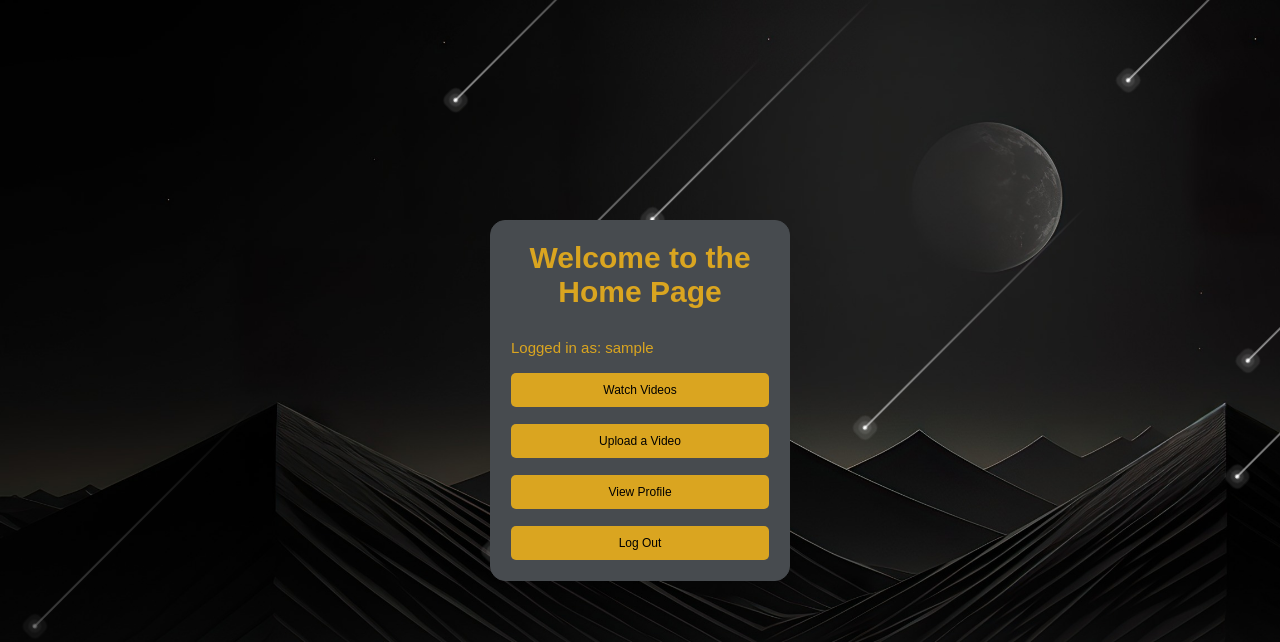
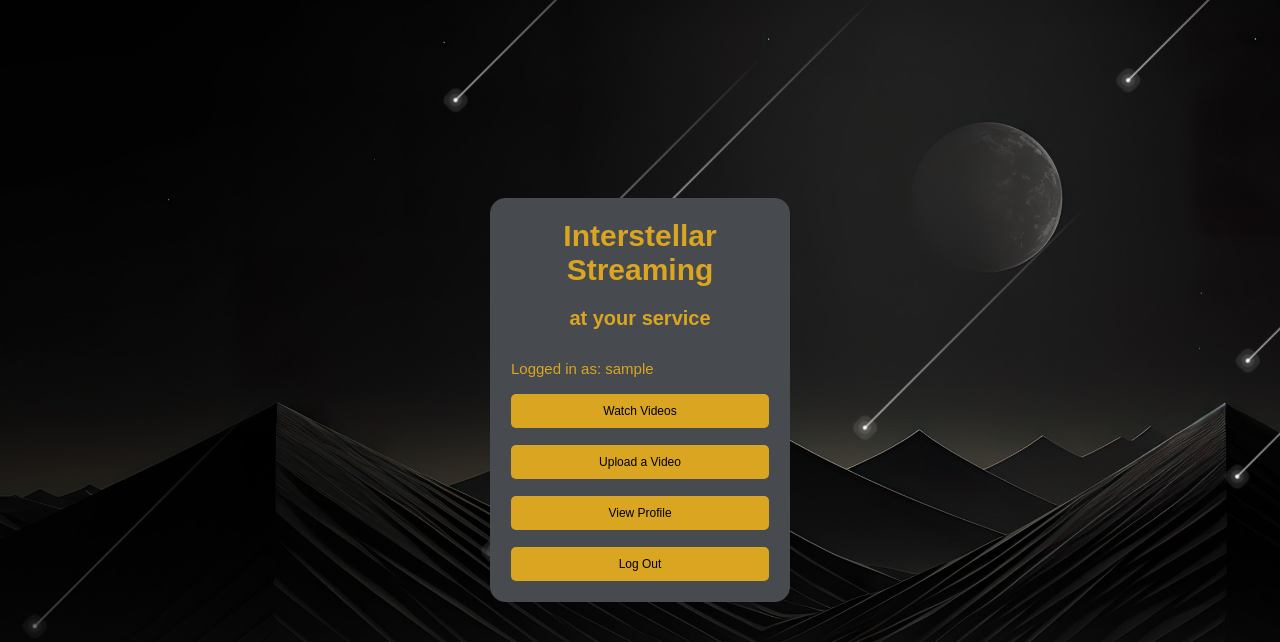
Before and after one commit to ahmedfahim21/IPFS-Streaming, a Node server app: template views/home.ejs in a window 1280 px wide; the page is wider, and only the part inside the window is pictured. Shown: the top 642 px of that part. Run offline with Node 20, Linux system fonts and the light colour scheme; the template is opened without the code that fills it: most values are stand-ins (such as "Sample title", 1, 10 or a date in 2020); some libraries are stand-ins or nearby versions.

Commit message:
Font change

```diff
--- a/public/style.css
+++ b/public/style.css
@@ -18,7 +18,14 @@ body {
 
 h2 {
   text-align: center;
+  font-family: fantasy;
   font-size: 30px;
+  margin-bottom: 20px;
+}
+
+h3 {
+  text-align: center;
+  font-size: 20px;
   margin-bottom: 30px;
 }
 
--- a/views/home.ejs
+++ b/views/home.ejs
@@ -13,7 +13,8 @@
 <body>
   <section id="stars-container"></section>
   <div class="form-container">
-    <h2>Welcome to the Home Page</h2>
+    <h2>Interstellar Streaming</h2>
+    <h3>at your service</h3>
     <p>Logged in as: <%= username %>
     </p>
     <br />
```
